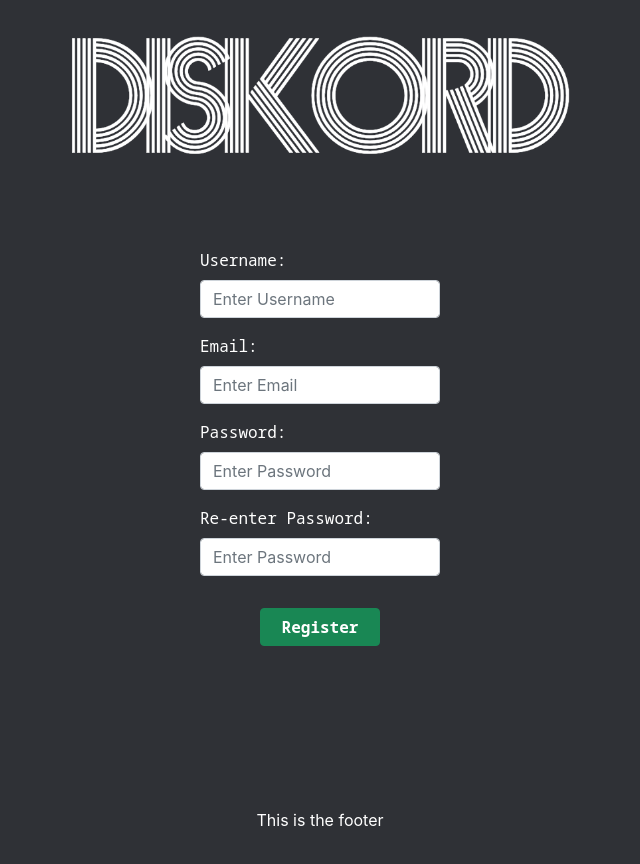
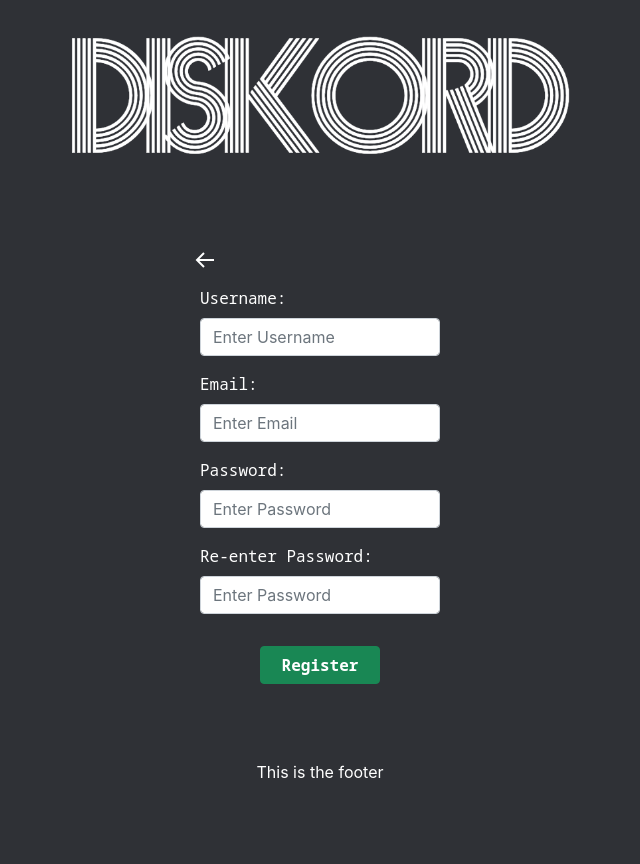
Before and after one commit to ggroshans/django-rest-chat-app, a React (Create React App) app in the folder frontend/static/: page / in a window 1280 px wide. Both pictures are taken after a click on the button "Register". Shown: the top 864 px of the page, without its empty margins (320-960 px from the left). After the commit the page ends 840 px from the top, so only its background shows below. Built offline with nearby package versions, Linux system fonts and the light colour scheme.

Commit message:
added back button to registration page

```diff
--- a/frontend/static/src/App.js
+++ b/frontend/static/src/App.js
@@ -59,7 +59,7 @@ function App() {
             body = <Splash changeStatus={changeStatus} />;
             break;
         case "register":
-            body = <Registration handleRegistration={handleRegistration} />;
+            body = <Registration handleRegistration={handleRegistration} changeStatus={changeStatus}/>;
             break;
         case "login":
             body = <Login handleLogin={handleLogin} />;
--- a/frontend/static/src/components/User/Registration/Registration.css
+++ b/frontend/static/src/components/User/Registration/Registration.css
@@ -20,3 +20,16 @@
     font-weight: 900;
     width: 50%;
 }
+
+.registration-back-btn {
+    position: relative;
+    top: 40px;
+    right: 115px;
+    border: none;
+    background: transparent;
+    color: white;
+    font-size: 1.5rem;
+}
+.registration-back-btn:hover {
+    color: green;
+}
--- a/frontend/static/src/components/User/Registration/Registration.js
+++ b/frontend/static/src/components/User/Registration/Registration.js
@@ -1,6 +1,7 @@
 import React from "react";
 import { useState } from "react";
 import './Registration.css'
+import { BiArrowBack } from 'react-icons/bi';
 
 export default function Registration(props) {
     const [formData, setFormData] = useState({
@@ -35,8 +36,13 @@ export default function Registration(props) {
         }
     }
 
+    function handleBackBtn() {
+        props.changeStatus('splash');
+    }
+
     return (
         <div className="registration-form-container">
+            <button className="registration-back-btn" onClick={handleBackBtn}><BiArrowBack/></button>
             <form className="registration-form" onSubmit={(e) => handleSubmit(e)}>
                 <div className="form-group text-left mb-3 mt-5">
                     <label className="form-label" htmlFor="username">Username:</label>
```
